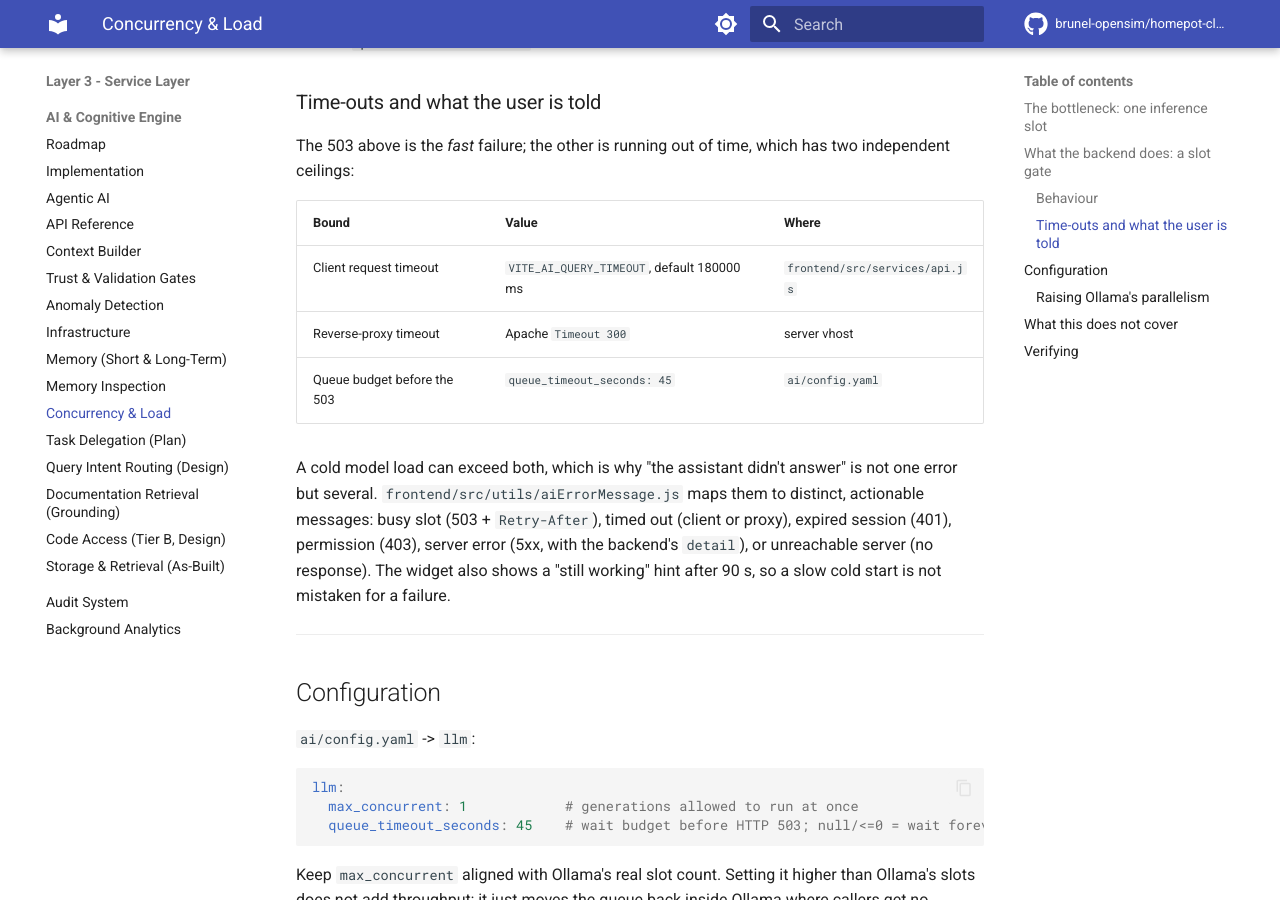
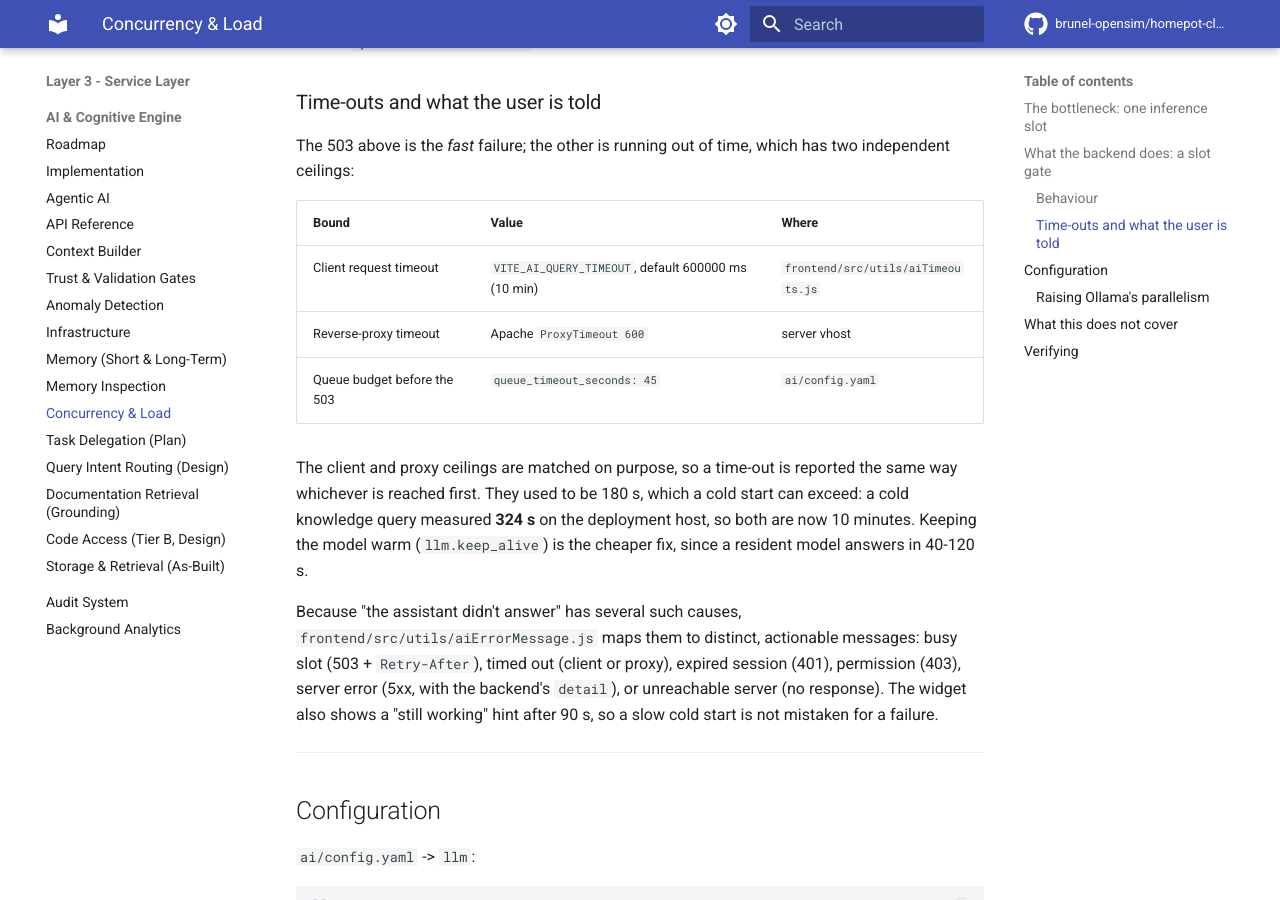
Before and after one commit to brunel-opensim/homepot-client, an MkDocs documentation site: the page built from docs/ai-concurrency.md, in a window 1280 px wide and 900 px high, scrolled down 2373 px. Built offline with MkDocs 1.6.1 and Material for MkDocs 9.7.7, drawn with Linux system fonts in a browser that asks for light colours; comment, search, counter and statistics services are not loaded; the version menu is left out.

Commit message:
fix(ai): raise the AI query timeout to 10 minutes from one shared constant
A cold model load can exceed the 180s the client and the reverse proxy were
both pinned at (a cold knowledge query measured 324s), so a slow-but-healthy
answer looked like a failure in both layers.

- client default 180000 -> 600000 ms, matched to Apache ProxyTimeout so
  whichever ceiling is reached first reports the same thing;
- move the value to utils/aiTimeouts.js, imported by both the API client and
  the message helper, so the timeout and the message that explains it cannot
  drift apart (the test asserts the message names the configured ceiling);
- document the ceilings and the proxy setting in ai-concurrency.md and the
  deployment guide.

```diff
--- a/docs/ai-concurrency.md
+++ b/docs/ai-concurrency.md
@@ -102,17 +102,22 @@ two independent ceilings:
 
 | Bound | Value | Where |
 |---|---|---|
-| Client request timeout | `VITE_AI_QUERY_TIMEOUT`, default 180000 ms | `frontend/src/services/api.js` |
-| Reverse-proxy timeout | Apache `Timeout 300` | server vhost |
+| Client request timeout | `VITE_AI_QUERY_TIMEOUT`, default 600000 ms (10 min) | `frontend/src/utils/aiTimeouts.js` |
+| Reverse-proxy timeout | Apache `ProxyTimeout 600` | server vhost |
 | Queue budget before the 503 | `queue_timeout_seconds: 45` | `ai/config.yaml` |
 
-A cold model load can exceed both, which is why "the assistant didn't answer" is
-not one error but several. `frontend/src/utils/aiErrorMessage.js` maps them to
-distinct, actionable messages: busy slot (503 + `Retry-After`), timed out
-(client or proxy), expired session (401), permission (403), server error (5xx,
-with the backend's `detail`), or unreachable server (no response). The widget
-also shows a "still working" hint after 90 s, so a slow cold start is not
-mistaken for a failure.
+The client and proxy ceilings are matched on purpose, so a time-out is reported
+the same way whichever is reached first. They used to be 180 s, which a cold
+start can exceed: a cold knowledge query measured **324 s** on the deployment
+host, so both are now 10 minutes. Keeping the model warm (`llm.keep_alive`) is
+the cheaper fix, since a resident model answers in 40-120 s.
+
+Because "the assistant didn't answer" has several such causes,
+`frontend/src/utils/aiErrorMessage.js` maps them to distinct, actionable
+messages: busy slot (503 + `Retry-After`), timed out (client or proxy), expired
+session (401), permission (403), server error (5xx, with the backend's
+`detail`), or unreachable server (no response). The widget also shows a "still
+working" hint after 90 s, so a slow cold start is not mistaken for a failure.
 
 ---
 
```
Also changed, not shown: docs/deployment-guide.md (+4 -0 lines), 4 other files.
